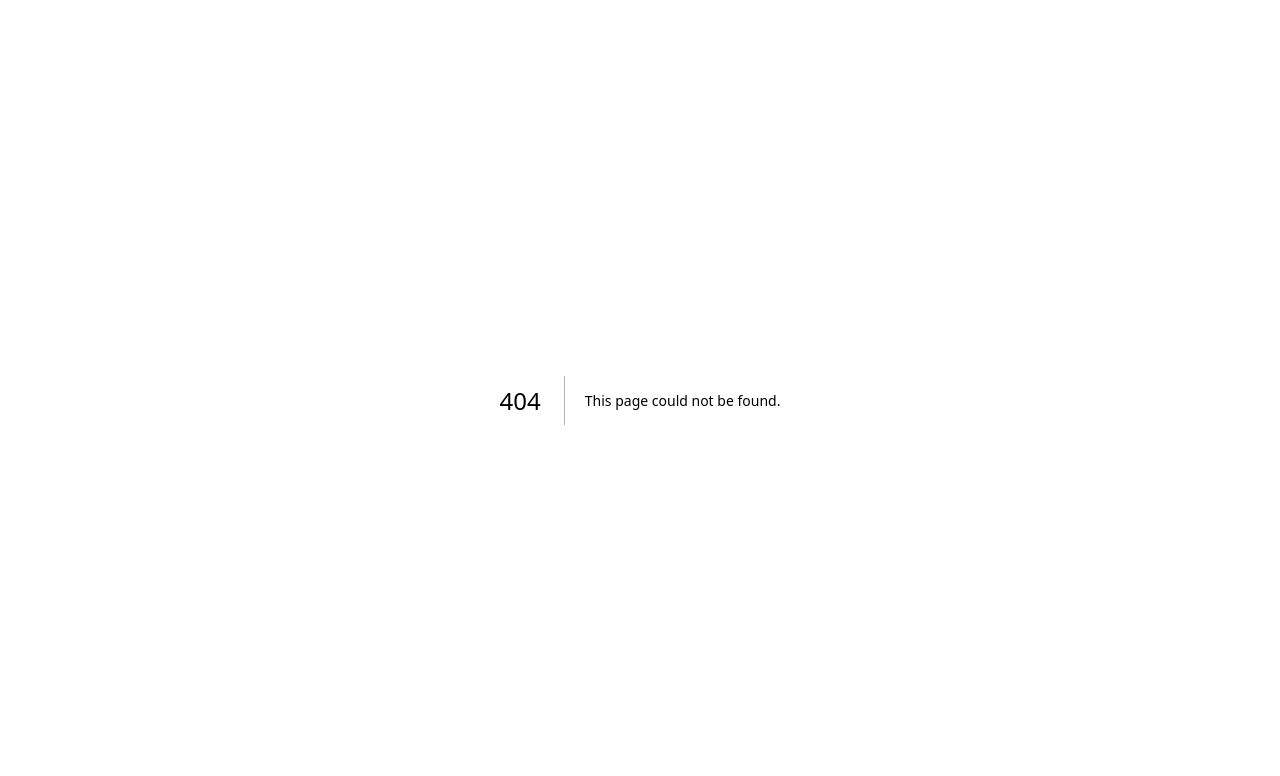
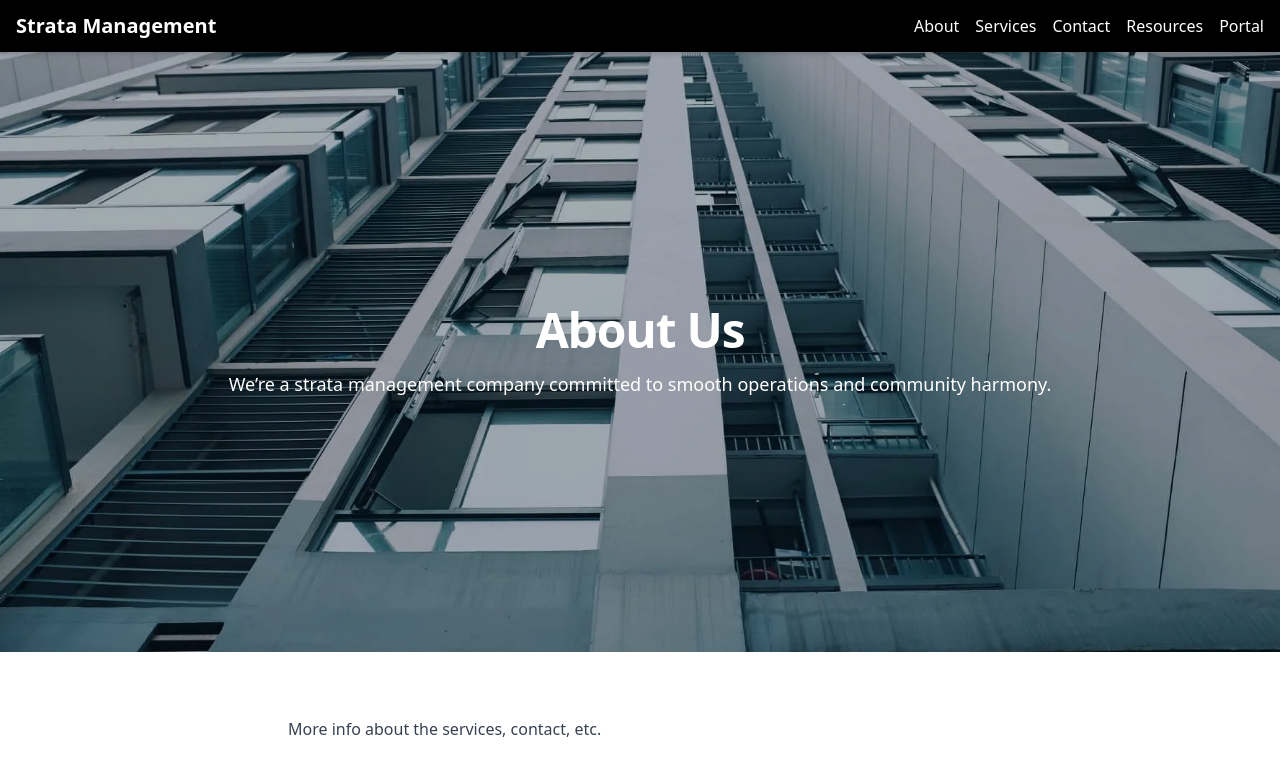
Before and after one commit to arianghojavand/strata-management-website, a Next.js app: page /about in a window 1280 px wide. Before the commit this address had no page. Shown: the top 776 px of the page. Built offline with nearby package versions, Linux system fonts and the light colour scheme.

Commit message:
reimplemented navbar + general sketch for webpages

```diff
--- /dev/null
+++ b/src/app/about/page.js
@@ -0,0 +1,35 @@
+import Navbar from "../components/Navbar";
+
+export default function About() {
+  return (
+    <>
+      <Navbar />
+
+      {/* strata-landing background */}
+      <div className="bg-[url('/strata-landing.jpg')] bg-cover bg-center relative min-h-[75vh] w-full text-white flex items-center justify-center">
+
+      {/* this is simple black overlay text */}
+      <div className="absolute inset-0 bg-black/30 z-0"></div>
+
+      {/* main heading and subheading */}
+        <div className="text-center px-4 z-10">
+          <h1 className="text-5xl font-extrabold tracking-tight mb-4">
+            About Us
+          </h1>
+          <p className="text-lg">
+            We’re a strata management company committed to smooth operations and community harmony.
+          </p>
+        </div>
+      </div>
+
+      {/* rest of body */}
+      <div className="px-8 py-16 max-w-3xl mx-auto">
+        <p className="text-gray-700 text-base leading-relaxed">
+
+          More info about the services, contact, etc.
+        </p>
+      </div>
+
+    </>
+  );
+}
--- a/src/app/components/Navbar.js
+++ b/src/app/components/Navbar.js
@@ -1,12 +1,17 @@
+import Link from "next/link";
+
+
 export default function Navbar() {
   return (
     <header className="bg-black shadow-md sticky top-0 z-50">
       <div className="max-w-7xl mx-auto px-4 py-3 flex justify-between items-center">
         <h1 className="text-xl font-semibold text-white">Strata Management</h1>
         <nav className="space-x-4">
-            <a href="#about" className="text-white hover:text-gray-300">About</a>
-            <a href="#services" className="text-white  hover:text-gray-300">Services</a>
-            <a href="#contact" className="text-white hover:text-gray-300">Contact</a>
+          <Link href="/about" className="text-white hover:text-gray-300">About</Link>
+          <Link href="/services" className="text-white hover:text-gray-300">Services</Link>
+          <Link href="/contact" className="text-white hover:text-gray-300">Contact</Link>
+          <Link href="/resources" className="text-white hover:text-gray-300">Resources</Link>
+          <Link href="/portal" className="text-white hover:text-gray-300">Portal</Link>
         </nav>
       </div>
     </header>
```
Also changed, not shown: src/app/contact/page.js (added), src/app/portal/page.js (added), src/app/resources_page/page.js (added), src/app/services_page/page.js (added), 1 other file (tests, documents, lock files or other folders). Lines whose indentation alone changed are shown as unchanged.
